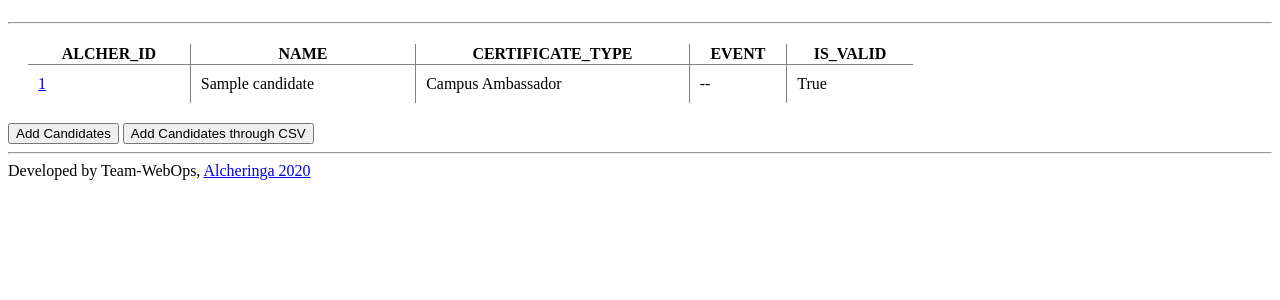
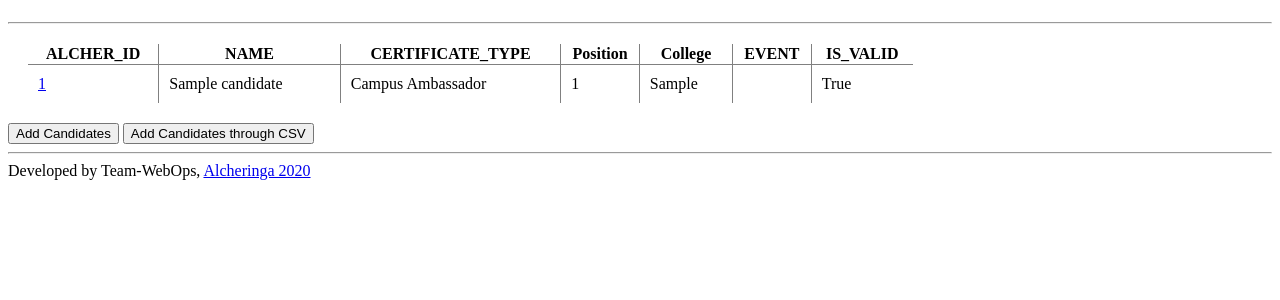
Before and after one commit to Curious-Ujjwal/certificate_portal, a Django app: page /candidlist in a window 1280 px wide. Shown: the part 58-358 px from the top of the page. Run offline with Django 3.2, Linux system fonts and the light colour scheme; a user stored in the database is signed in; tables that the repository leaves empty hold one stand-in row (values such as "Sample post").

Commit message:
added positions and stuff

```diff
--- a/certiportal/main/models.py
+++ b/certiportal/main/models.py
@@ -8,7 +8,7 @@ class candidate(models.Model):
     alcher_id = models.CharField(max_length=255 , null=False)
     name = models.CharField(max_length=255 , null=False)
     certificate_type = models.CharField(max_length=30, choices=CERTIFICATE_OPTIONS, default='CA' ,blank = False)
-    position = models.IntegerField(default=1, blank=True)
+    position = models.IntegerField(default=0, blank=True)
     college = models.CharField(max_length=255 , null=True, blank=True)
     is_generated = models.BooleanField(default = None)
     is_valid = models.BooleanField(default = True)
--- a/certiportal/main/templates/main/candidlist.html
+++ b/certiportal/main/templates/main/candidlist.html
@@ -9,6 +9,8 @@
 		<th>ALCHER_ID</th>
 		<th>NAME</th>
 		<th>CERTIFICATE_TYPE</th>
+		<th>Position</th>
+		<th>College</th>
 		<th>EVENT</th>
 		<th>IS_VALID</th>
 	</thead>
@@ -18,8 +20,10 @@
 			<td><a href="{% url 'candidUpdateForm' candid.pk %}" title="Edit">{{candid.alcher_id}}</a></td>
 			<td>{{candid.name}}</td>
 			<td>{{candid.get_certificate_type_display}}</td>
+			<td>{{candid.position}}</td>
+			<td>{{candid.college}}</td>
 			{% if candid.certificate_type == 'CA' %}
-			<td> -- </td>
+			<td></td>
 			{% else %}
 			<td>{{candid.event}}</td>
 			{% endif %}
--- a/certiportal/main/views.py
+++ b/certiportal/main/views.py
@@ -141,16 +141,23 @@ def readDataFromCSV(csv_file):
         alcher_id = fields[0].strip()
         name = fields[1].strip()
         certificate_type = fields[2].strip()
-        event = fields[3].strip()
-        year = fields[4].strip()
-        email = fields[5].strip()
+        position = fields[3].strip()
+
+        college = fields[4].strip()
+        event = fields[5].strip()
+        year = fields[6].strip()
+        email = fields[7].strip()
 
         try:
+            if position:
+                position = int(position)
+            else:
+                position = 1
             email_validator = EmailValidator()
             alcher_id_validator = RegexValidator(r"ALC-[A-Z]{3}-[0-9]+")
             alcher_id_validator(alcher_id)
             email_validator(email)
-        except ValidationError:
+        except (ValidationError, ValueError) as e :
             skipped_candids.append((alcher_id,event))
             continue
 
@@ -161,8 +168,8 @@ def readDataFromCSV(csv_file):
         if not isDuplicate(alcher_id, event, certificate_type, year):
             new_url = generateUrl(alcher_id, year)
             candidate.objects.create(alcher_id=alcher_id, name=name, event=event,
-                certificate_type=certificate_type, is_valid=True, is_generated=True,
-                certificate_url=new_url, email=email, year=year)
+                    certificate_type=certificate_type, position=position, college=college, is_valid=True, is_generated=True,
+                    certificate_url=new_url, email=email, year=year)
     return skipped_candids
 
 
```
Also changed, not shown: certiportal/main/static/main/sample_upload.csv (+4 -3 lines).
